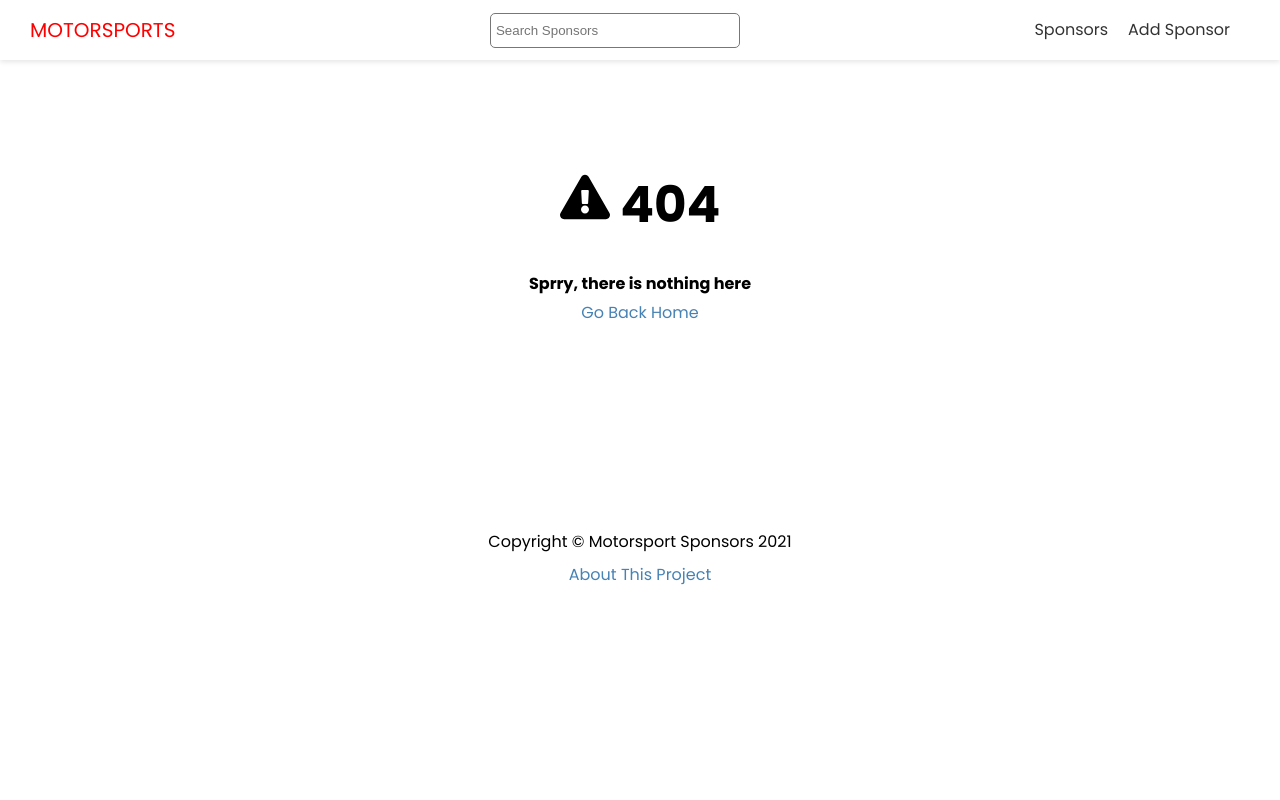
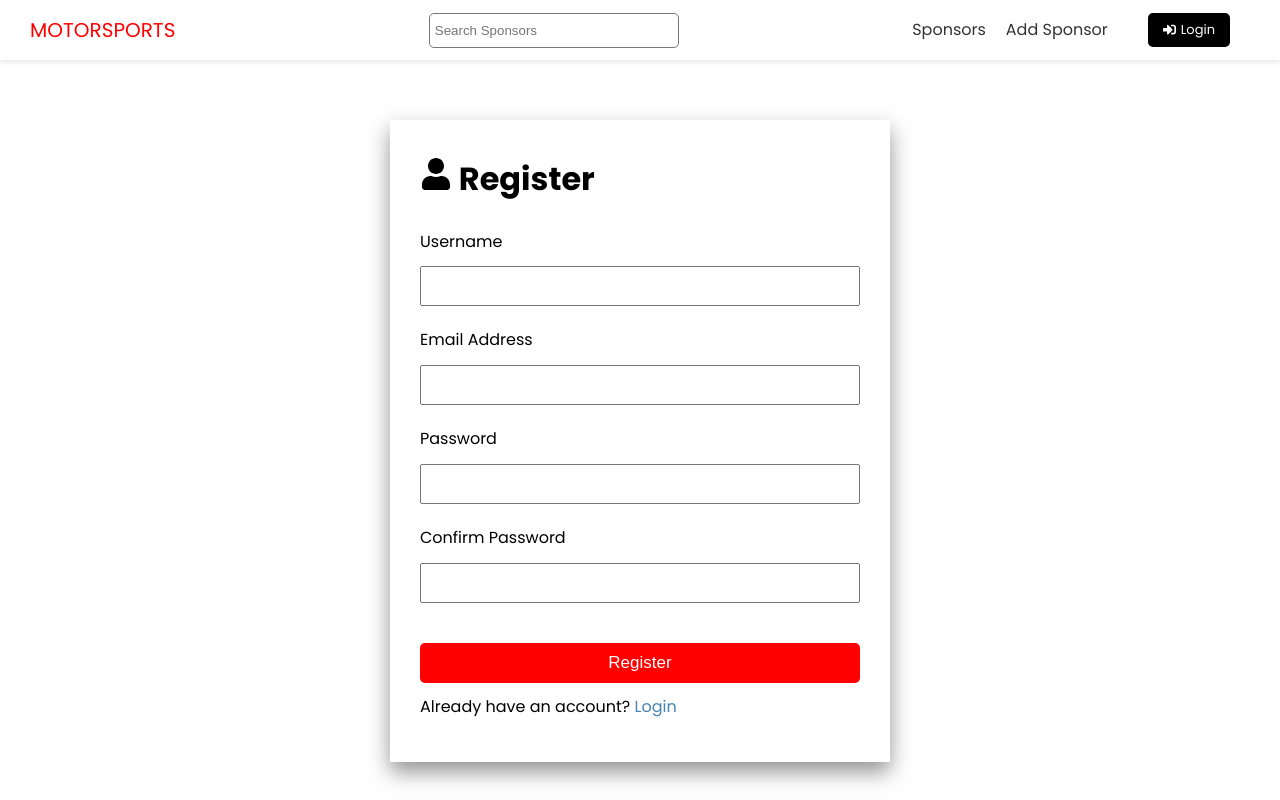
Before and after one commit to arthurCreek/nextjs-frontend-template, a Next.js app: page /account/register in a window 1280 px wide. Before the commit this address had no page. Shown: the top 800 px of the page. Built offline with nearby package versions, Linux system fonts and the light colour scheme.

Commit message:
Create login and register page

```diff
--- a/components/Header.tsx
+++ b/components/Header.tsx
@@ -1,3 +1,4 @@
+import { FaSignInAlt, FaSignOutAlt } from 'react-icons/fa';
 import Link from 'next/link';
 import Search from './Search';
 import styles from '@/styles/Header.module.css';
@@ -25,6 +26,12 @@
                         <a>Add Sponsor</a>
                     </Link>
                 </li>
+                <li>
+                    <Link href="/account/login">
+                        <a className="btn-secondary btn-icon">
+                            <FaSignInAlt /> Login</a>
+                    </Link>
+                </li>
             </ul>
         </nav>
 
--- /dev/null
+++ b/pages/account/register.tsx
@@ -0,0 +1,76 @@
+import { FaUser } from 'react-icons/fa';
+import { ToastContainer, toast } from 'react-toastify';
+import 'react-toastify/dist/ReactToastify.css';
+import { useState, useEffect, useContext } from 'react';
+import Link from 'next/link';
+import Layout from '@/components/Layout';
+import styles from '@/styles/AuthForm.module.css';
+
+export default function RegisterPage() {
+  const [username, setUsername] = useState('');
+  const [email, setEmail] = useState('');
+  const [password, setPassword] = useState('');
+  const [passwordConfirm, setPasswordConfirm] = useState('');
+
+  const handleSubmit = (e: any) => {
+    e.preventDefault();
+    if (password != passwordConfirm) {
+      toast.error('Passwords do not match!');
+      return;
+    }
+    console.log({ email, password });
+  };
+
+  return (
+    <Layout title="User Registration">
+      <div className={styles.auth}>
+        <h1>
+          <FaUser /> Register
+        </h1>
+        <ToastContainer />
+        <form onSubmit={handleSubmit}>
+          <div>
+            <label htmlFor="username">Username</label>
+            <input
+              type="text"
+              id="username"
+              value={username}
+              onChange={(e) => setUsername(e.target.value)}
+            />
+          </div>
+          <div>
+            <label htmlFor="email">Email Address</label>
+            <input
+              type="email"
+              id="email"
+              value={email}
+              onChange={(e) => setEmail(e.target.value)}
+            />
+          </div>
+          <div>
+            <label htmlFor="password">Password</label>
+            <input
+              type="password"
+              id="password"
+              value={password}
+              onChange={(e) => setPassword(e.target.value)}
+            />
+          </div>
+          <div>
+            <label htmlFor="passwordConfirm">Confirm Password</label>
+            <input
+              type="password"
+              id="passwordConfirm"
+              value={passwordConfirm}
+              onChange={(e) => setPasswordConfirm(e.target.value)}
+            />
+          </div>
+          <input type="submit" value="Register" className="btn"></input>
+        </form>
+        <p>
+          Already have an account? <Link href="/account/login">Login</Link>
+        </p>
+      </div>
+    </Layout>
+  );
+}
--- /dev/null
+++ b/styles/AuthForm.module.css
@@ -0,0 +1,31 @@
+.auth {
+    max-width: 500px;
+    margin: auto;
+    padding: 30px;
+    box-shadow: 0px 10px 20px 0px rgba(50, 50, 50, 0.52);
+  }
+
+  .auth label {
+    display: block;
+    margin-bottom: 10px;
+  }
+
+  .auth input[type='text'],
+  .auth input[type='email'],
+  .auth input[type='password'] {
+    display: block;
+    width: 100%;
+    height: 40px;
+    padding: 5px;
+    font-size: 18px;
+  }
+
+  .auth input[type='submit'] {
+    margin-top: 20px;
+    width: 100%;
+    font-size: 17px;
+  }
+
+  .auth div {
+    margin-bottom: 20px;
+  }
```
Also changed, not shown: pages/account/login.tsx (added, +50 -0 lines).
